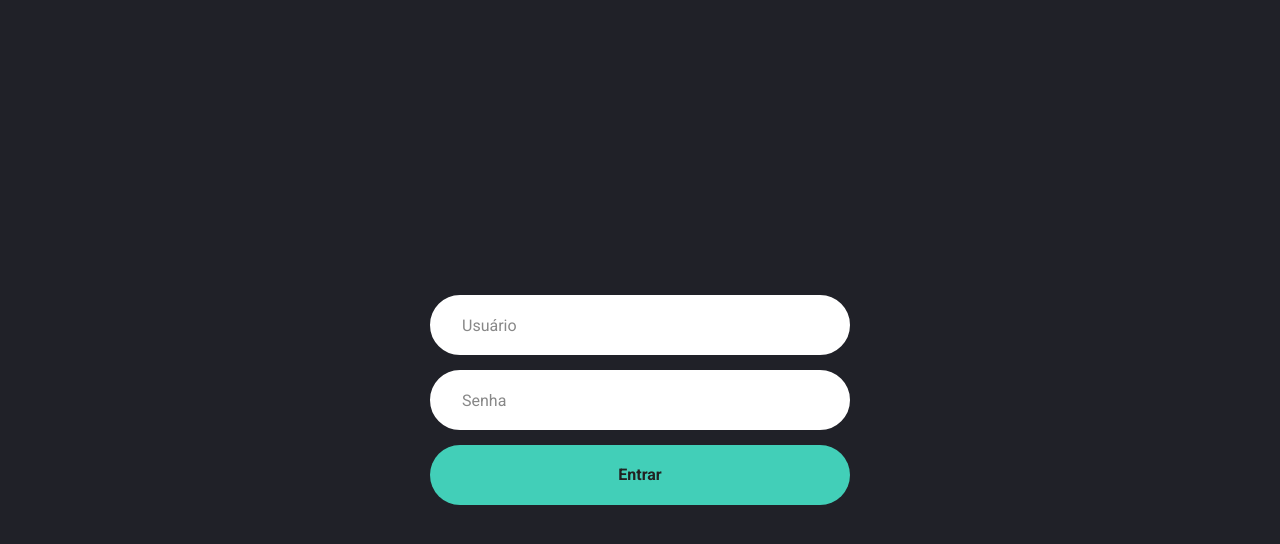
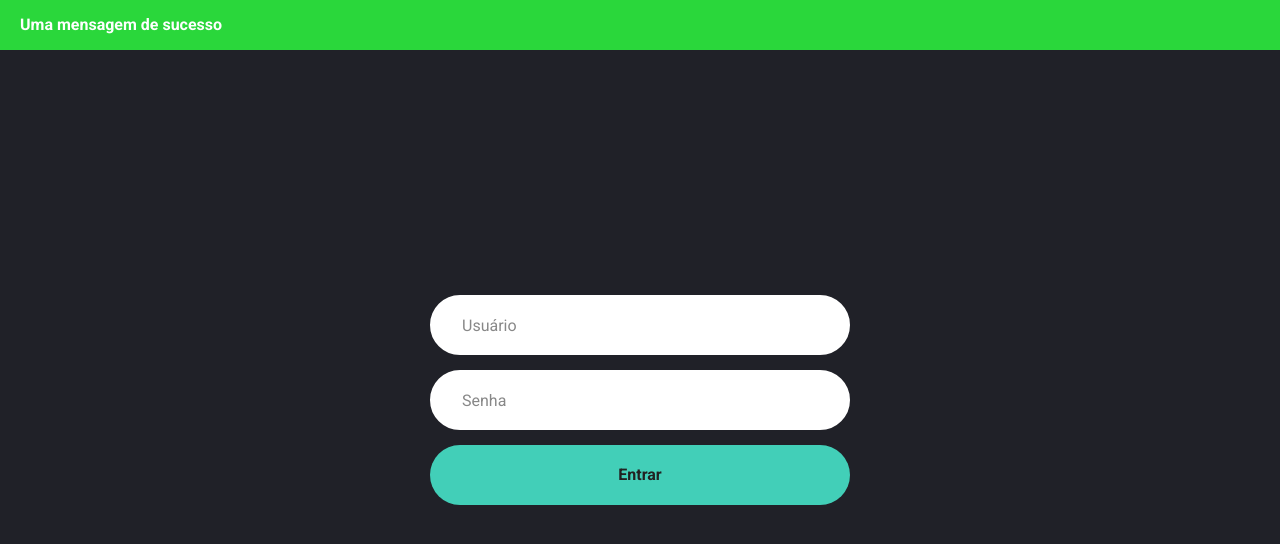
Before and after one commit to rodrigopulse/boilerplate-site, a React (Create React App) app in the folder admin/: page / in a window 1280 px wide. Shown: the top 544 px of the page. Built offline with nearby package versions, Linux system fonts and the light colour scheme.

Commit message:
componente de alert

```diff
--- a/admin/src/App.tsx
+++ b/admin/src/App.tsx
@@ -1,6 +1,7 @@
 import React from 'react'
 import { BrowserRouter as Router, Switch, Route } from 'react-router-dom'
 import './App.scss'
+import { Alert } from './components'
 
 // Views
 import Login from './views/Login'
@@ -8,6 +9,7 @@ import Login from './views/Login'
 const App: React.FC = () => {
   return (
     <Router>
+      <Alert show type="success" message="Uma mensagem de sucesso" />
       <Switch>
         <Route path="/">
           <Login />
--- a/admin/src/assets/styles/colors.scss
+++ b/admin/src/assets/styles/colors.scss
@@ -1,8 +1,13 @@
 $colors: (
+  'light': #fff,
   'primary': #42cfb8,
   'primaryHover': #89e0d2,
   'secondary': #202128,
-  'light-gray': #888888
+  'light-gray': #888888,
+  'dark': #222222,
+  'danger': #b70e0e,
+  'warning': #e2e452,
+  'success': #2ad73b
 );
 
 // Color
--- a/admin/src/assets/styles/variables.scss
+++ b/admin/src/assets/styles/variables.scss
@@ -2,3 +2,7 @@ $primary: #42cfb8;
 $primaryHover: #89e0d2;
 $secondary: #202128;
 $light-gray: #888888;
+$dark: #222222;
+$danger: #b70e0e;
+$warning: #e2e452;
+$success: #2ad73b;
--- /dev/null
+++ b/admin/src/components/Alert/index.tsx
@@ -0,0 +1,22 @@
+import React from 'react'
+import './styles.scss'
+import { AlertProps } from './types'
+
+export const Alert: React.FC<AlertProps> = ({ show, type, message }) => {
+  const getClasses = () => {
+    const classes = ['alert']
+    type === 'danger' && classes.push('background--danger', 'color--light')
+    type === 'warning' && classes.push('background--warning', 'color--dark')
+    type === 'success' && classes.push('background--success', 'color--light')
+    return classes.join(' ')
+  }
+  return (
+    <>
+      {show && (
+        <div className={getClasses()}>
+          <span>{message}</span>
+        </div>
+      )}
+    </>
+  )
+}
--- /dev/null
+++ b/admin/src/components/Alert/styles.scss
@@ -0,0 +1,12 @@
+.alert {
+  width: 100vw;
+  height: 50px;
+  position: fixed;
+  top: 0;
+  left: 0;
+  z-index: 9999;
+  padding: 0 20px;
+  font-weight: 700;
+  display: flex;
+  align-items: center;
+}
--- /dev/null
+++ b/admin/src/components/Alert/types.ts
@@ -0,0 +1,5 @@
+export interface AlertProps {
+  show: boolean
+  message: string
+  type: 'danger' | 'warning' | 'success'
+}
--- a/admin/src/components/index.tsx
+++ b/admin/src/components/index.tsx
@@ -1,3 +1,4 @@
+export { Alert } from './Alert'
 export { Container } from './Container'
+export { Button } from './Button'
 export { Input } from './Input'
-export { Button } from './Button'
```
